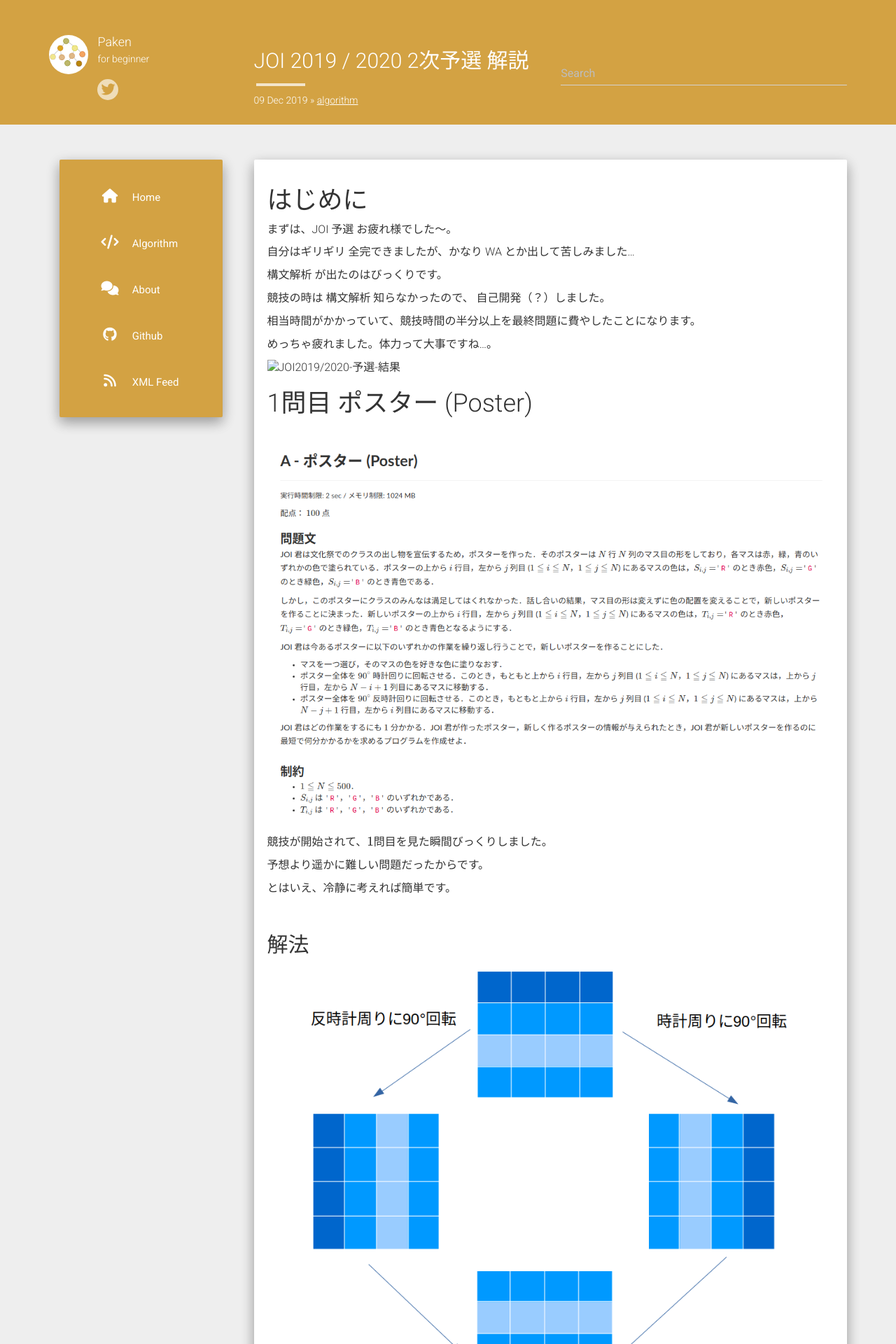
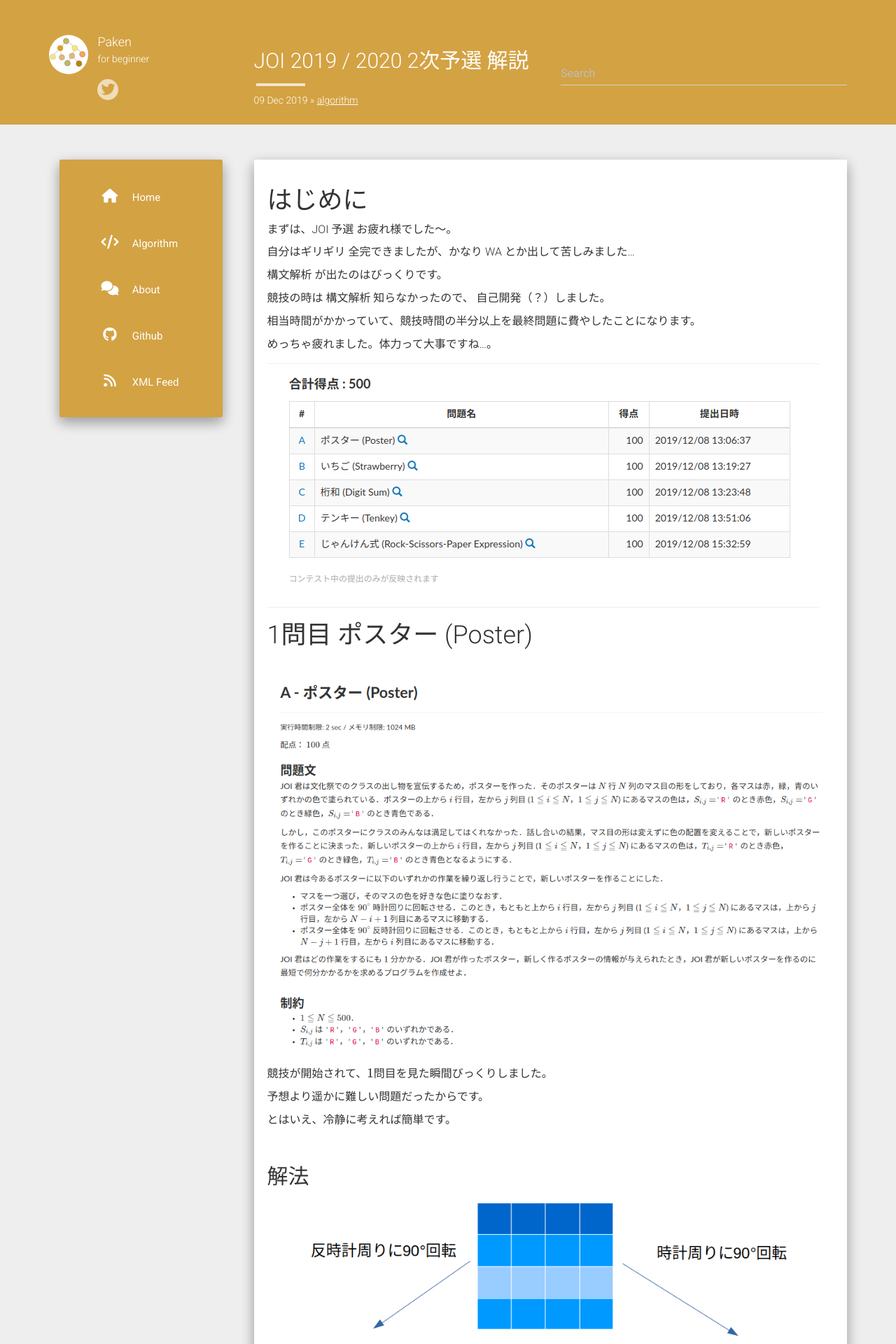
Before and after one commit to TKPaken/beginners, a Jekyll site: the page built from _posts/2019-12-09-joi2019-2020-yo.md, in a window 1280 px wide. Shown: the top 1920 px of the page at 70% size. Built offline with Jekyll 4.4.1, drawn with Linux system fonts in a browser that asks for light colours; nearby versions of some CDN libraries; formulas are drawn with MathJax 3; comment, search, counter and statistics services are not loaded.

Commit message:
fixed link

```diff
--- a/_posts/2019-12-09-joi2019-2020-yo.md
+++ b/_posts/2019-12-09-joi2019-2020-yo.md
@@ -21,7 +21,7 @@ mathjax: true
 
 めっちゃ疲れました。体力って大事ですね...。
 
-![JOI2019/2020-予選-結果](/begineers/assets/JOI2019-2020-yo-result.png)
+![JOI2019/2020-予選-結果](/beginners/assets/JOI2019-2020-yo-result.png)
 
 # 1問目 ポスター (Poster)
 
```
Also changed, not shown: 3 other files.
